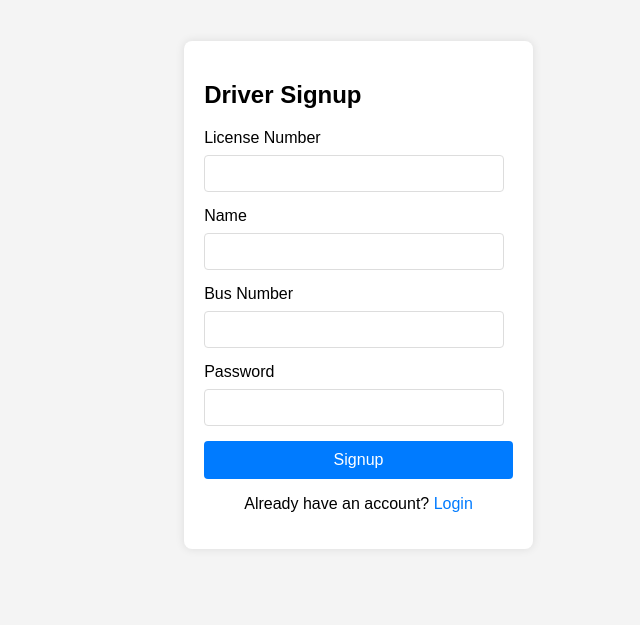
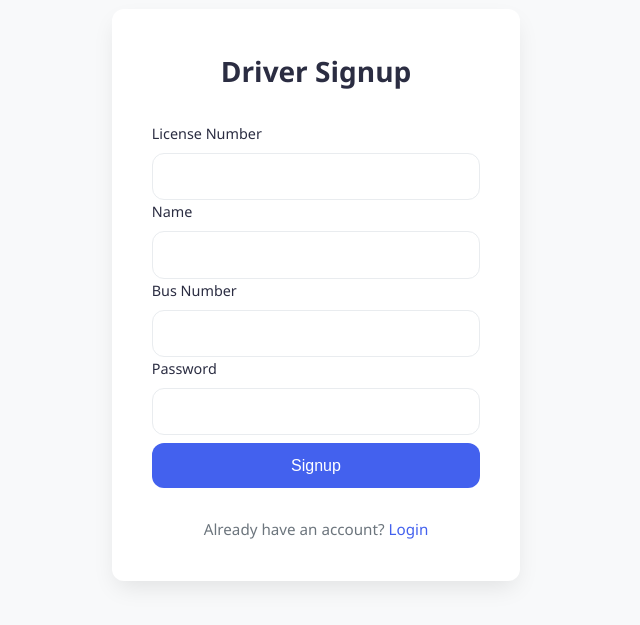
Before and after one commit to DanishPathan12/BusApp-, a website: page public/driver.html in a window 1280 px wide. Shown: the part 105-730 px from the top of the page, without its empty margins (324-964 px from the left). Drawn offline with Linux system fonts and the light colour scheme.

Commit message:
add more code

```diff
--- a/public/driver.html
+++ b/public/driver.html
@@ -1,72 +1,13 @@
 <!DOCTYPE html>
 <html lang="en">
+
 <head>
     <meta charset="UTF-8">
     <meta name="viewport" content="width=device-width, initial-scale=1.0">
     <title>Driver Signup and Login</title>
-    <style>
-        body {
-            font-family: Arial, sans-serif;
-            display: flex;
-            justify-content: center;
-            align-items: center;
-            height: 100vh;
-            margin: 0;
-            background-color: #f4f4f4;
-            padding-left: 33%;
-        }
-        .container {
-            width: 80%;
-            max-width: 800px;
-            display: flex;
-            justify-content: space-between;
-        }
-        .form {
-            width: 45%;
-            padding: 20px;
-            border-radius: 8px;
-            background: #fff;
-            box-shadow: 0 0 10px rgba(0, 0, 0, 0.1);
-        }
-        .form h2 {
-            margin-bottom: 20px;
-        }
-        .form label {
-            display: block;
-            margin-bottom: 8px;
-        }
-        .form input {
-            width: 90%;
-            padding: 10px;
-            margin-bottom: 15px;
-            border: 1px solid #ddd;
-            border-radius: 4px;
-        }
-        .form button {
-            width: 100%;
-            padding: 10px;
-            border: none;
-            border-radius: 4px;
-            background-color: #007bff;
-            color: #fff;
-            font-size: 16px;
-            cursor: pointer;
-        }
-        .form button:hover {
-            background-color: #0056b3;
-        }
-        .form .switch {
-            text-align: center;
-        }
-        .form .switch a {
-            color: #007bff;
-            text-decoration: none;
-        }
-        .form .switch a:hover {
-            text-decoration: underline;
-        }
-    </style>
+    <link rel="stylesheet" href="style.css">
 </head>
+
 <body>
     <div class="container">
         <!-- Driver Signup Form -->
@@ -124,4 +65,5 @@
         }
     </script>
 </body>
+
 </html>
--- /dev/null
+++ b/public/style.css
@@ -0,0 +1,138 @@
+/* Modern Clean UI CSS with Perfect Alignment */
+:root {
+    --primary-color: #4361ee;
+    --primary-hover: #3a56d4;
+    --text-color: #2b2d42;
+    --light-gray: #f8f9fa;
+    --border-color: #e9ecef;
+    --border-radius: 12px;
+    --box-shadow: 0 10px 25px -5px rgba(0, 0, 0, 0.1);
+    --transition: all 0.3s ease;
+}
+
+* {
+    box-sizing: border-box;
+    margin: 0;
+    padding: 0;
+}
+
+body {
+    font-family: 'Segoe UI', system-ui, -apple-system, sans-serif;
+    display: flex;
+    justify-content: center;
+    align-items: center;
+    min-height: 100vh;
+    background-color: var(--light-gray);
+    color: var(--text-color);
+    line-height: 1.6;
+    padding: 20px;
+    /* Added padding for mobile */
+}
+
+/* Main container for perfect centering */
+.auth-container {
+    width: 100%;
+    max-width: 420px;
+    /* Optimal width for auth forms */
+    padding: 0 20px;
+    /* Prevents form touching screen edges */
+}
+
+.form {
+    width: 100%;
+    padding: 2.5rem;
+    border-radius: var(--border-radius);
+    background: #fff;
+    box-shadow: var(--box-shadow);
+    transition: var(--transition);
+}
+
+.form h2 {
+    margin: 0 0 1.8rem 0;
+    font-size: 1.75rem;
+    font-weight: 600;
+    text-align: center;
+    color: var(--text-color);
+}
+
+.form-group {
+    margin-bottom: 1.5rem;
+}
+
+.form label {
+    display: block;
+    margin-bottom: 0.5rem;
+    font-size: 0.9rem;
+    font-weight: 500;
+    color: var(--text-color);
+}
+
+.form input {
+    width: 100%;
+    padding: 0.85rem 1.2rem;
+    border: 1px solid var(--border-color);
+    border-radius: var(--border-radius);
+    font-size: 1rem;
+    transition: var(--transition);
+}
+
+.form input:focus {
+    outline: none;
+    border-color: var(--primary-color);
+    box-shadow: 0 0 0 3px rgba(67, 97, 238, 0.2);
+}
+
+.form button {
+    width: 100%;
+    padding: 0.85rem;
+    border: none;
+    border-radius: var(--border-radius);
+    background-color: var(--primary-color);
+    color: white;
+    font-size: 1rem;
+    font-weight: 500;
+    cursor: pointer;
+    transition: var(--transition);
+    margin-top: 0.5rem;
+}
+
+.form button:hover {
+    background-color: var(--primary-hover);
+    transform: translateY(-2px);
+}
+
+.switch {
+    text-align: center;
+    margin-top: 1.8rem;
+    font-size: 0.95rem;
+    color: #6c757d;
+}
+
+.switch a {
+    color: var(--primary-color);
+    text-decoration: none;
+    font-weight: 500;
+    transition: var(--transition);
+}
+
+.switch a:hover {
+    text-decoration: underline;
+    color: var(--primary-hover);
+}
+
+/* Responsive adjustments */
+@media (max-width: 480px) {
+    .form {
+        padding: 2rem 1.5rem;
+    }
+
+    .form h2 {
+        font-size: 1.5rem;
+        margin-bottom: 1.5rem;
+    }
+
+    .form input,
+    .form button {
+        padding: 0.75rem 1rem;
+    }
+}
```
Also changed, not shown: app.js (+17 -11 lines), middlewares/authmiddleware.js (added, +19 -0 lines), models/Busroute.js (added, +23 -0 lines), package.json (+6 -2 lines), public/login.html (added, +65 -0 lines), public/signup.html (added, +38 -0 lines), public/user.html (deleted, +0 -127 lines), routes/DriverRoutes.js (+15 -17 lines), routes/UserRoutes.js (+16 -17 lines), 1 other file.
